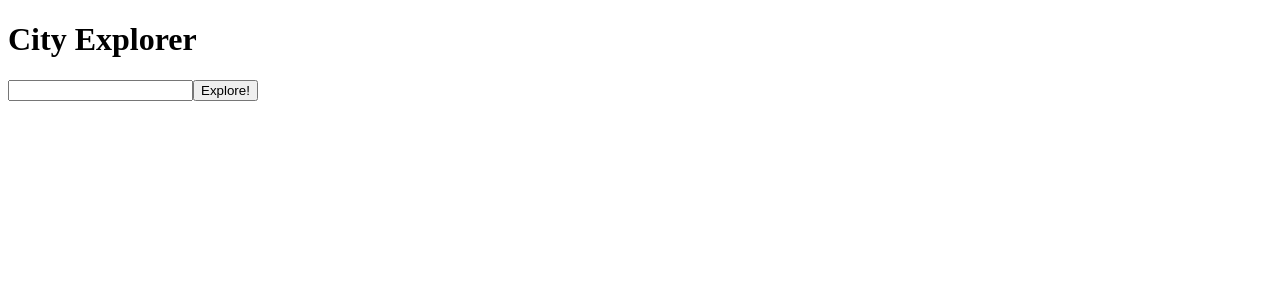
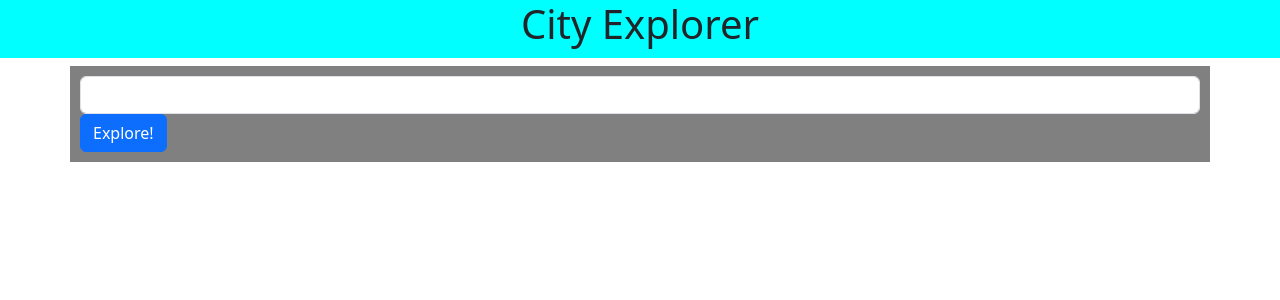
Before and after one commit to dbjranger/City-Explorer-Official, a React (Create React App) app in the folder cityexplorer/: page / in a window 1280 px wide. Shown: the top 300 px of the page. Built offline with nearby package versions, Linux system fonts and the light colour scheme.

Commit message:
completed lab 07

```diff
--- a/cityexplorer/src/App.css
+++ b/cityexplorer/src/App.css
@@ -1,3 +1,29 @@
+h1 {
+  text-align: center;
+  background-color: aqua;
+  padding-bottom: 10px;
+}
+
+div .one{
+  background-color: gray;
+  padding-bottom: 10px;
+}
+
+div .cont {
+  background-color: gray;
+  padding: 10px 10px 10px 10px;
+}
+
+.weather-title {
+  font-weight: bolder;
+};
+
+.cont {
+  background-color: whitesmoke;
+  padding-top: 15px;
+  padding-bottom: 15px;
+}
+
 .App {
   text-align: center;
 }
--- a/cityexplorer/src/App.js
+++ b/cityexplorer/src/App.js
@@ -1,95 +1,122 @@
-import "./App.css";
-import React from "react";
-import axios from "axios";
-import Form from "react-bootstrap/Form";
-import Button from "react-bootstrap/Button";
+import React from 'react';
+import './App.css';
+import axios from 'axios';
+import ListGroup from 'react-bootstrap/ListGroup';
+import Form from 'react-bootstrap/Form';
+import Button from 'react-bootstrap/Button';
+import Image from 'react-bootstrap/Image';
+import Container from 'react-bootstrap/Container';
+import CardColumns from 'react-bootstrap/CardColumns';
+import Weather from './Weather';
+
 
 class App extends React.Component {
+
   constructor(props) {
     super(props);
     this.state = {
-      searchQuery: " ",
-      renderLatLon: false,
+      city: '',
       lat: 0,
       lon: 0,
-      display_name: "",
-      locationResult: {},
-      renderError: false,
+      name: '',
+      renderLatLon: false,
+      displayError: false,
       errorMessage: '',
-      weather: [],
-    };
-  }
-
-  onChange = (e) => {
-    this.setState({ searchQuery: e.target.value });
-  };
-
-  getCity = async (e) => {
-    e.preventDefault();
-
-    let cityName = this.state.searchQuery;
-    let weatherData = await axios.get(`http://localhost:3001/weather?cityName=${cityName}`);
-    console.log(weatherData);
-
-    try {
-      let cityResults =
-        await axios.get(`https://us1.locationiq.com/v1/search.php?
-      key=${process.env.REACT_APP_LOCATIONIQ_KEY}&
-      q=${this.state.searchQuery}&
-      format=json`);
-      console.log(cityResults);
-
-      this.setState({
-        locationResult: cityResults.data[0],
-        lat: cityResults.data[0].lat,
-        lon: cityResults.data[0].lon,
-        display_name: cityResults.data[0].display_name,
-        weather: weatherData.data
-      });
-    } catch (error) {
-      console.log('The error is: ', error);
-      this.setState({
-        renderError: true,
-        errorMessage: `Error: ${error.response.status}, ${error.response.data.error}`,
-      })
-
+      weatherData: [],
+      displayWeather: false,
+      displayWeatherError: false,
+      weatherErrMessage: '',
     }
   };
 
+  handleChange = (e) => {
+    this.setState({ city: e.target.value })
+  };
+
+  getCityInfo = async (e) => {
+    e.preventDefault();
+    try {
+      let cityResults = await axios.get(`https://eu1.locationiq.com/v1/search.php?key=${process.env.REACT_APP_LOCATIONIQ_KEY}&q=${this.state.city}&format=json`);
+      this.setState({
+        lat: cityResults.data[0].lat,
+        lon: cityResults.data[0].lon,
+        name: cityResults.data[0].display_name,
+        renderLatLon: true,
+        displayError: false,
+      })
+    } catch (error) {
+      this.setState({
+        renderLatLon: false,
+        displayError: true,
+        displayWeather: false,
+        errorMessage: `Error: ${error.response.status}, ${error.response.data.error}`
+      })
+    }
+    this.getWeatherinfo();
+  };
+
+  getWeatherinfo = async (e) => {
+    try {
+      let weatherResults = await axios.get(`http://localhost:3001/weather?lat=${this.state.lat}&lon=${this.state.lon}&searchQuery=${this.state.city}`);
+      this.setState({
+        weatherData: weatherResults.data,
+        displayWeather: true,
+        displayWeatherError: false,
+      })
+    } catch (error) {
+      this.setState({
+        displayWeather: false,
+        displayWeatherError: true,
+        weatherErrMessage: `Error: ${error.response.status}, ${error.response.data}`,
+
+      })
+      console.log(error.response);
+    }
+  }
+
   render() {
-    console.log(this.state);
+
+    let weatherArrToRender = this.state.weatherData.map((weatherByDate, index) => (
+      <Weather
+        key={index}
+        description={weatherByDate.description}
+        date={weatherByDate.date}
+      />)
+    )
+
+
+
     return (
       <>
         <h1>City Explorer</h1>
-        {/* Bootstrap Form and Button not working */}
-        <div>
+        <Container className="cont">
           <Form onSubmit={this.getCityInfo}>
-            <input
-              onChange={(e) => this.setState({ searchQuery: e.target.value })}
-            ></input>
-            <Button onClick={this.getCity} variant="primary">
-              Explore!
-            </Button>
+            <Form.Group>
+              <Form.Control size="md" className="input" onChange={this.handleChange}></Form.Control>
+            </Form.Group>
+            <Button variant="primary" type="submit">Explore!</Button>
+            <br></br>
           </Form>
-        </div>
-
-        {/* Displaying Weather Data */}
-        {this.state.weather ? this.state.weather.map(forecast => <h3>{forecast.description}</h3>)
-        : ''}
-
-        {/* Displaying Map Data */}
-        {this.state.display_name ? <h3>{this.state.display_name}</h3> : ''}
-        {this.state.lat ? <h3>The latitude is: {this.state.lat}</h3> : ''}
-        {this.state.lon ? <h3>The longitude is: {this.state.lon}</h3> : ''}
-        {this.state.renderError ? <h3>{this.state.errorMessage}</h3> : ''}
-        <br></br>
-        {this.state.display_name ?
-          <img src={`https://maps.locationiq.com/v3/staticmap?
-          key=${process.env.REACT_APP_LOCATIONIQ_KEY}&
-          center=${this.state.lat},${this.state.lon}
-          &zoom=10`} alt={this.state.display_name}/> : ''}
+        </Container>
+        {this.state.renderLatLon ?
+          <ListGroup as="ul" className="text-center">
+            <br></br>
+            <ListGroup.Item as="li" active>{this.state.name}</ListGroup.Item>
+            <ListGroup.Item as="li">Latitude: {Math.floor(this.state.lat)}; Longitute: {Math.floor(this.state.lon)}</ListGroup.Item>
+            {this.state.displayWeather ?
+              <ListGroup.Item className="weather-title" as="li"><h3>Weather Forecast by Date</h3>
+                <div>
+                  <CardColumns className="one">
+                    {weatherArrToRender}
+                  </CardColumns>
+                </div>
+              </ListGroup.Item> : ''}
+            {this.state.displayWeatherError ? <h3>{this.state.weatherErrMessage}</h3> : ''}
+            <ListGroup.Item as="li"><Image alt='city' src={`https://maps.locationiq.com/v3/staticmap?key=${process.env.REACT_APP_LOCATIONIQ_KEY}&center=${this.state.lat},${this.state.lon}&zoom=12`} rounded /></ListGroup.Item>
+          </ListGroup> : ''}
+        {this.state.displayError ? <h3>{this.state.errorMessage}</h3> : ''}
       </>
-    );
+    )
   }
 }
 
--- a/cityexplorer/src/Weather.js
+++ b/cityexplorer/src/Weather.js
@@ -1,15 +1,19 @@
+
 import React from 'react';
-import axios from "axios";
+import Card from 'react-bootstrap/Card';
 
 class Weather extends React.Component {
+
   render() {
     return (
-      <>
-        console.log('Hello World');
-      </>
+      <Card border="primary" className="text-center">
+        <Card.Body>
+          <Card.Header>{this.props.date}</Card.Header>
+          <Card.Text>{this.props.description}</Card.Text>
+        </Card.Body>
+      </Card>
     )
   }
-};
-
+}
 
 export default Weather;
--- a/cityexplorer/src/index.js
+++ b/cityexplorer/src/index.js
@@ -1,6 +1,8 @@
 import React from 'react';
 import ReactDOM from 'react-dom';
 import App from './App';
+import './index.css';
+import 'bootstrap/dist/css/bootstrap.min.css'
 
 ReactDOM.render(
   <React.StrictMode>
```
Also changed, not shown: 1 other file (tests, documents, lock files or other folders).
